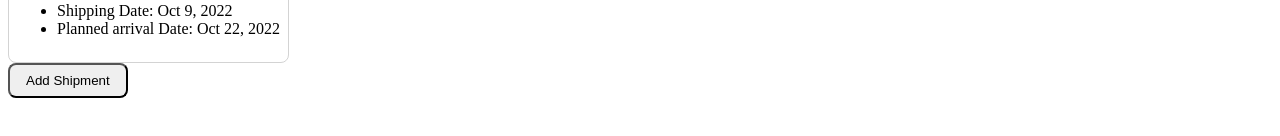
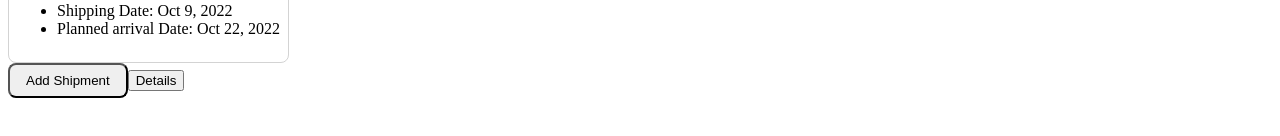
Before and after one commit to innoq/angular-14-inclusive-north-splendid-confidence, an Angular app: page /shipments in a window 1280 px wide. Shown: the part 350-486 px from the top of the page. Built offline with nearby package versions, Linux system fonts and the light colour scheme.

Commit message:
add some routing implementation

```diff
--- a/src/app/app-routing.module.ts
+++ b/src/app/app-routing.module.ts
@@ -2,15 +2,18 @@ import { NgModule } from '@angular/core';
 import {
   RouterModule, Routes,
 } from '@angular/router';
-import { ShippingOverviewPageComponent } from './shipping/pages/shipping-overview-page/shipping-overview-page.component';
+import { ShippingDetailComponent } from './shipping/components/shipping-detail-component/shipping-detail.component';
 
 const appRoutes: Routes = [
   {
     path: 'shipments',
-    component: ShippingOverviewPageComponent,
-    //loadChildren: () => import('./shipping/shipping.module').then(m => m.ShippingModule),
+    loadChildren: () => import('./shipping/shipping.module').then(m => m.ShippingModule),
   },
-  { path: '',   redirectTo: '/shipments', pathMatch: 'full' },
+  {
+    path: '',
+    redirectTo: '/shipments',
+    pathMatch: 'full'
+  },
 ];
 
 @NgModule({
--- a/src/app/app.component.html
+++ b/src/app/app.component.html
@@ -1,2 +1,7 @@
 <h1>Shipping Tool</h1>
 <router-outlet></router-outlet>
+
+<!-- <a [routerLink]="['shipments','details']" [routerLinkActive]="'active'">Details</a>
+<a [routerLink]="['shipments']" [routerLinkActive]="'active'">Overview</a> -->
+
+<button (click)="goToDetails()">Details</button>
--- a/src/app/app.component.scss
+++ b/src/app/app.component.scss
@@ -0,0 +1,3 @@
+.active {
+  color: red;
+}
--- a/src/app/app.component.ts
+++ b/src/app/app.component.ts
@@ -1,4 +1,5 @@
 import { Component } from '@angular/core';
+import { Router } from '@angular/router';
 
 @Component({
   selector: 'da-root',
@@ -6,4 +7,10 @@ import { Component } from '@angular/core';
   styleUrls: ['./app.component.scss']
 })
 export class AppComponent {
+
+  constructor(public router: Router) {}
+
+  goToDetails(): void {
+    this.router.navigate(['shipments', 'details']);
+  }
 }
--- /dev/null
+++ b/src/app/shipping/components/shipping-detail-component/shipping-detail.component.ts
@@ -0,0 +1,7 @@
+import { Component } from '@angular/core';
+
+@Component({
+  selector: 'da-shipping-detail',
+  template: '<h1>Shipping Details</h1>',
+})
+export class ShippingDetailComponent {}
--- /dev/null
+++ b/src/app/shipping/shipping-routing.module.ts
@@ -0,0 +1,29 @@
+import { NgModule } from '@angular/core';
+import {
+  RouterModule, Routes,
+} from '@angular/router';
+import { ShippingDetailComponent } from './components/shipping-detail-component/shipping-detail.component';
+import { ShippingOverviewPageComponent } from './pages/shipping-overview-page/shipping-overview-page.component';
+
+const appRoutes: Routes = [
+  {
+    path: '',
+    component: ShippingOverviewPageComponent,
+  },
+  {
+    path: '**',
+    component: ShippingDetailComponent,
+  },
+];
+
+@NgModule({
+  imports: [
+    RouterModule.forChild(
+      appRoutes,
+    )
+  ],
+  exports: [
+    RouterModule
+  ]
+})
+export class ShippingRoutingModule { }
```
Also changed, not shown: src/app/shipping/shipping.module.ts (+12 -6 lines).
